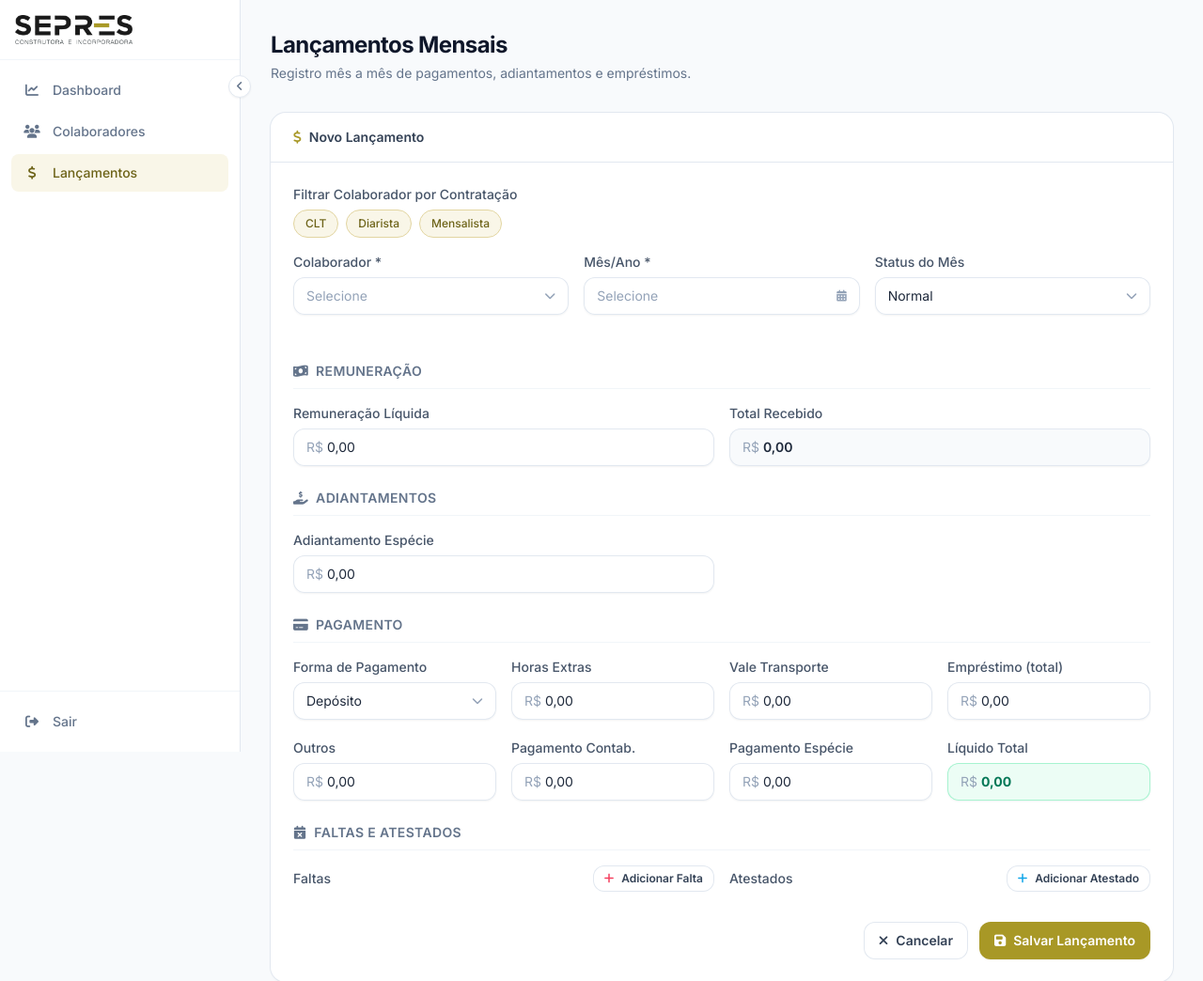
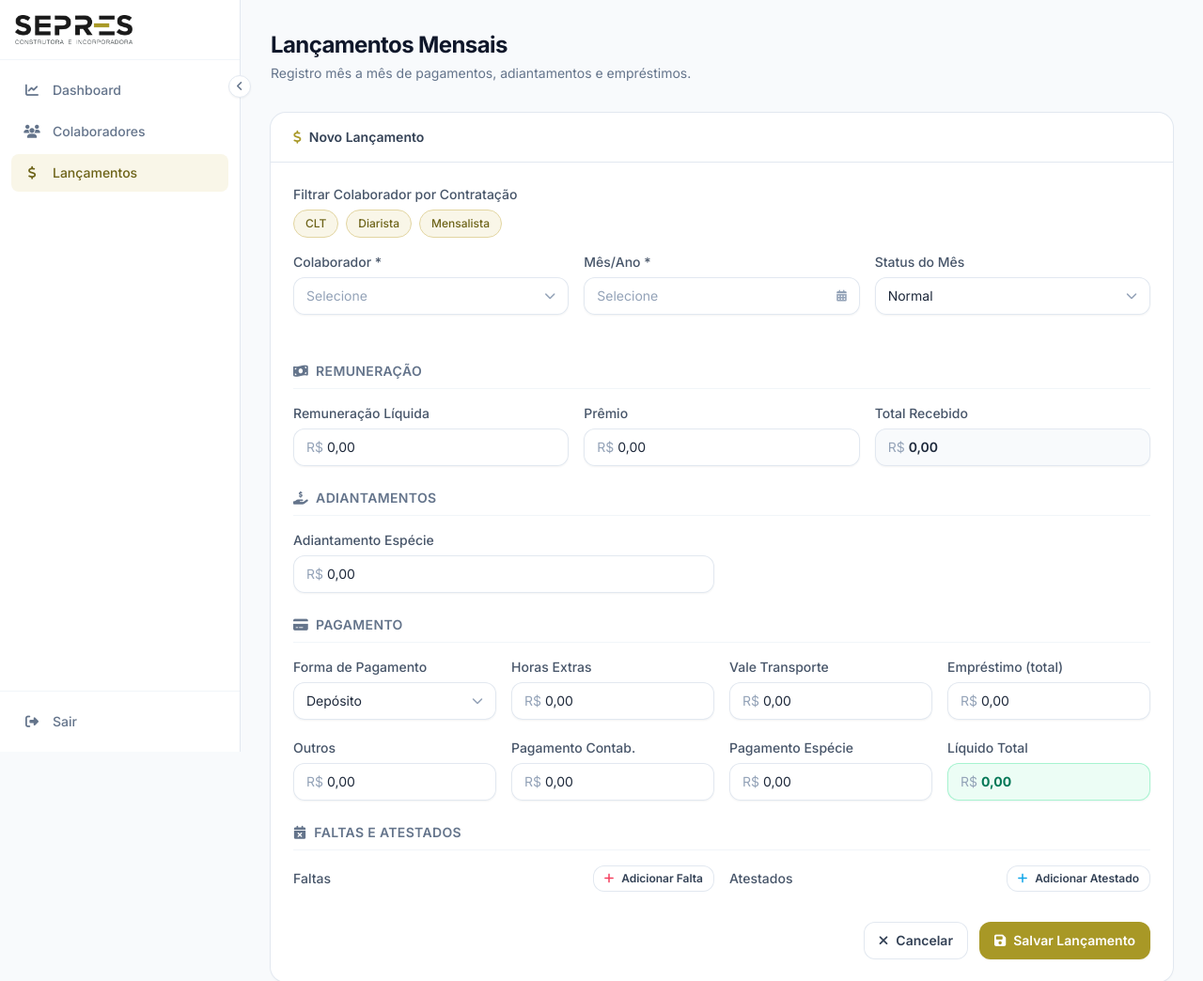
Before and after one commit to pedrocarneiro17/sepres, a Flask app: page /lancamentos in a window 1280 px wide. Shown: the top 1044 px of the page at 94% size. Run offline with Flask 3, Linux system fonts and the light colour scheme; the visitor is signed in with stand-in values (Sample User, id 1); data that the repository does not hold is empty.

Commit message:
Ajusta regra do premio (CLT+Mensalista) e remove auto-preenchimento do pagamento em especie
Premio: Diarista nao tem premio, mas Mensalista tem (a mudanca anterior
tinha restringido demais, deixando so para CLT). O campo Premio agora
mostra/preenche para qualquer contratacao que nao seja Diarista, tanto
no cadastro do colaborador quanto no lancamento. Como o bloco EVA
continua sendo exclusivo de CLT, o campo Premio foi movido para a
secao Remuneracao do lancamento (fora do bloco EVA), mas continua
sendo o mesmo campo usado no calculo do EVA para CLT.

Pagamento em Especie/Contabilidade: removido o preenchimento automatico
com Remuneracao + Premio ao selecionar o colaborador. Esses campos
agora comecam zerados e sao preenchidos manualmente a cada mes,
conforme a divisao real do pagamento — nao precisam ficar vinculados
ao Total Recebido.

Co-Authored-By: Claude Sonnet 5 <noreply@anthropic.com>

```diff
--- a/static/js/main.js
+++ b/static/js/main.js
@@ -897,9 +897,17 @@ function atualizarBadgeContratoLancamento() {
     }
     if (divEva) divEva.style.display = ehCLT ? 'block' : 'none';
 
-    // Prêmio só existe para CLT (é o valor que compõe o EVA). Preenche assim que o
-    // colaborador é selecionado, com o valor atual do cadastro.
-    setMoeda(document.getElementById('lancBonificacao'), ehCLT ? (colaborador.premio || 0) : 0);
+    // Diarista: mostra o bloco de diária assim que o colaborador é selecionado,
+    // sem depender de o mês já estar escolhido.
+    const ehDiarista = !!colaborador && colaborador.contratacao === 'Diarista';
+    const divDiaria = document.getElementById('divDiaria');
+    if (divDiaria) divDiaria.style.display = ehDiarista ? 'block' : 'none';
+
+    // Prêmio existe para CLT e Mensalista — só Diarista não tem. Preenche assim que
+    // o colaborador é selecionado, com o valor atual do cadastro.
+    const divLancPremio = document.getElementById('divLancPremio');
+    if (divLancPremio) divLancPremio.style.display = ehDiarista ? 'none' : 'block';
+    setMoeda(document.getElementById('lancBonificacao'), ehDiarista ? 0 : (colaborador ? (colaborador.premio || 0) : 0));
     if (typeof calcularTotalRecebido === 'function') calcularTotalRecebido();
 
     // Mensalista e Diarista não têm adiantamento por contabilidade — é sempre em Espécie.
@@ -909,12 +917,6 @@ function atualizarBadgeContratoLancamento() {
             setMoeda(document.getElementById('lancAdiantamentoContab'), 0);
         }
     }
-
-    // Diarista: mostra o bloco de diária assim que o colaborador é selecionado,
-    // sem depender de o mês já estar escolhido.
-    const ehDiarista = !!colaborador && colaborador.contratacao === 'Diarista';
-    const divDiaria = document.getElementById('divDiaria');
-    if (divDiaria) divDiaria.style.display = ehDiarista ? 'block' : 'none';
     if (ehDiarista) setMoeda(document.getElementById('lancValorDiaria'), colaborador.valorDiaria || 0);
 
     // Adiantamento do cadastro: preenche assim que o colaborador é selecionado,
@@ -974,15 +976,15 @@ function preencherCamposAutomaticamente() {
         }
     }
 
-    const totalPagamento = (colaborador.remuneracao || 0) + (colaborador.premio || 0);
-    setMoeda(document.getElementById('lancPagamentoEspecie'), totalPagamento);
-
-    // Zera os demais campos do mês para não carregar sobras do colaborador anterior
+    // Zera os demais campos do mês para não carregar sobras do colaborador anterior.
+    // Pagamento Espécie/Contab. NÃO são pré-preenchidos — são digitados manualmente
+    // a cada mês, conforme como o pagamento realmente será dividido.
     setMoeda(document.getElementById('lancAssiduidade'), 0);
     setMoeda(document.getElementById('lancCartaoAlimentacao'), 0);
     setMoeda(document.getElementById('lancHorasExtras'), 0);
     setMoeda(document.getElementById('lancValeTransporte'), 0);
     setMoeda(document.getElementById('lancOutros'), 0);
+    setMoeda(document.getElementById('lancPagamentoEspecie'), 0);
     setMoeda(document.getElementById('lancPagamentoContab'), 0);
 
     calcularTotalRecebido();
--- a/templates/lancamentos.html
+++ b/templates/lancamentos.html
@@ -95,10 +95,15 @@
                             </div>
 
                             <h6 class="section-title"><i class="fas fa-money-bill-wave"></i> Remuneração</h6>
-                            <div class="grid grid-cols-1 gap-4 md:grid-cols-2">
+                            <div class="grid grid-cols-1 gap-4 md:grid-cols-3">
                                 <div>
                                     <label class="label">Remuneração Líquida</label>
                                     <div class="relative"><span class="money-prefix">R$</span><input type="text" inputmode="decimal" class="input money calc-field pl-9" id="lancRemuneracao" value="0,00"></div>
+                                </div>
+                                <!-- Prêmio: CLT e Mensalista. Diarista não tem. -->
+                                <div id="divLancPremio">
+                                    <label class="label">Prêmio</label>
+                                    <div class="relative"><span class="money-prefix">R$</span><input type="text" inputmode="decimal" class="input money calc-field calc-eva pl-9" id="lancBonificacao" value="0,00"></div>
                                 </div>
                                 <div>
                                     <label class="label">Total Recebido</label>
@@ -106,24 +111,20 @@
                                 </div>
                             </div>
 
-                            <!-- EVA: aparece apenas quando o colaborador é CLT. Prêmio só existe aqui. -->
+                            <!-- EVA: aparece apenas quando o colaborador é CLT (Prêmio fica na Remuneração acima). -->
                             <div id="divEva" style="display: none;">
                                 <h6 class="section-title"><i class="fas fa-layer-group"></i> EVA (adicionais CLT)</h6>
                                 <div class="grid grid-cols-1 gap-4 md:grid-cols-2">
                                     <div>
-                                        <label class="label">Prêmio</label>
-                                        <div class="relative"><span class="money-prefix">R$</span><input type="text" inputmode="decimal" class="input money calc-field calc-eva pl-9" id="lancBonificacao" value="0,00"></div>
-                                    </div>
-                                    <div>
                                         <label class="label">Assiduidade</label>
                                         <div class="relative"><span class="money-prefix">R$</span><input type="text" inputmode="decimal" class="input money calc-eva pl-9" id="lancAssiduidade" value="0,00"></div>
                                     </div>
-                                </div>
-                                <div class="mt-4 grid grid-cols-1 gap-4 md:grid-cols-2">
                                     <div>
                                         <label class="label">Cartão Alimentação</label>
                                         <div class="relative"><span class="money-prefix">R$</span><input type="text" inputmode="decimal" class="input money pl-9" id="lancCartaoAlimentacao" value="0,00"></div>
                                     </div>
+                                </div>
+                                <div class="mt-4 grid grid-cols-1 gap-4 md:grid-cols-2">
                                     <div>
                                         <label class="label">EVA</label>
                                         <div class="relative"><span class="money-prefix">R$</span><input type="text" class="input money pl-9 bg-slate-50 font-semibold" id="lancEva" value="0,00" readonly></div>
```
Also changed, not shown: templates/colaboradores.html (+4 -3 lines).
